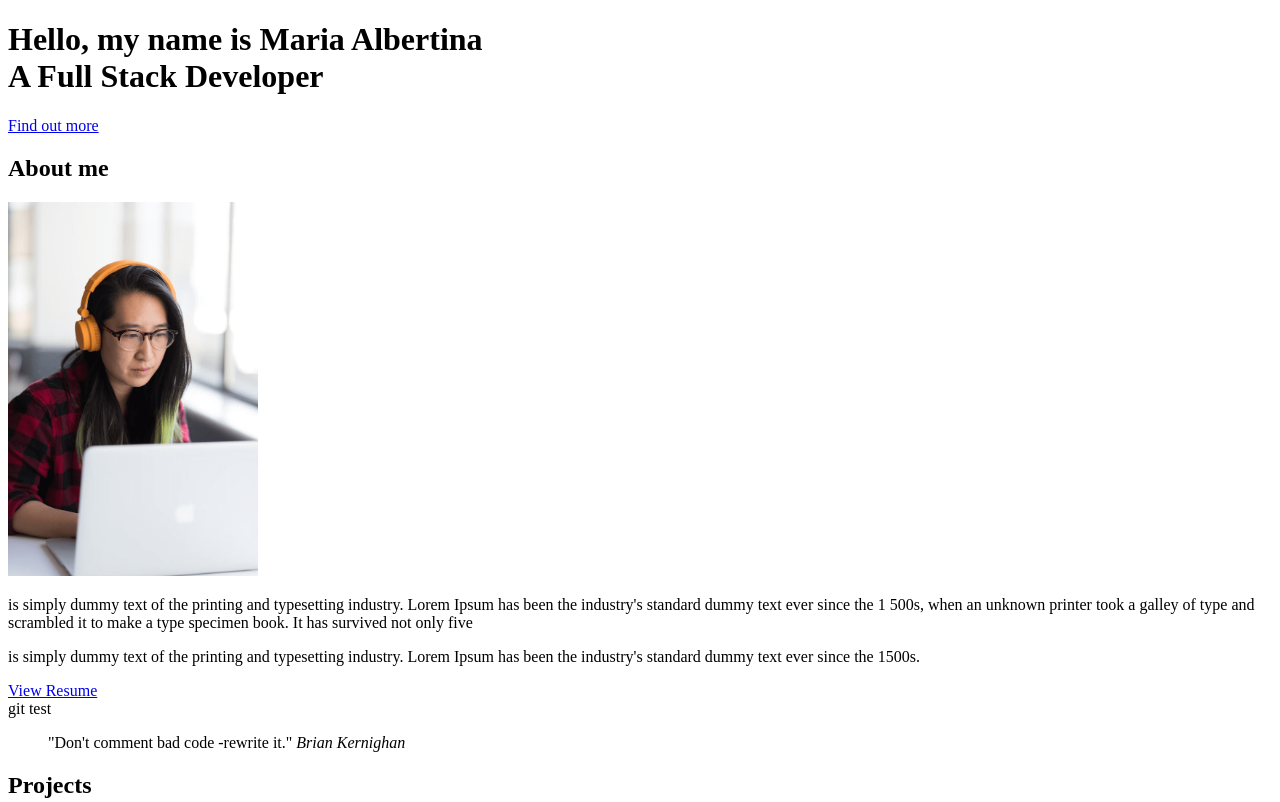
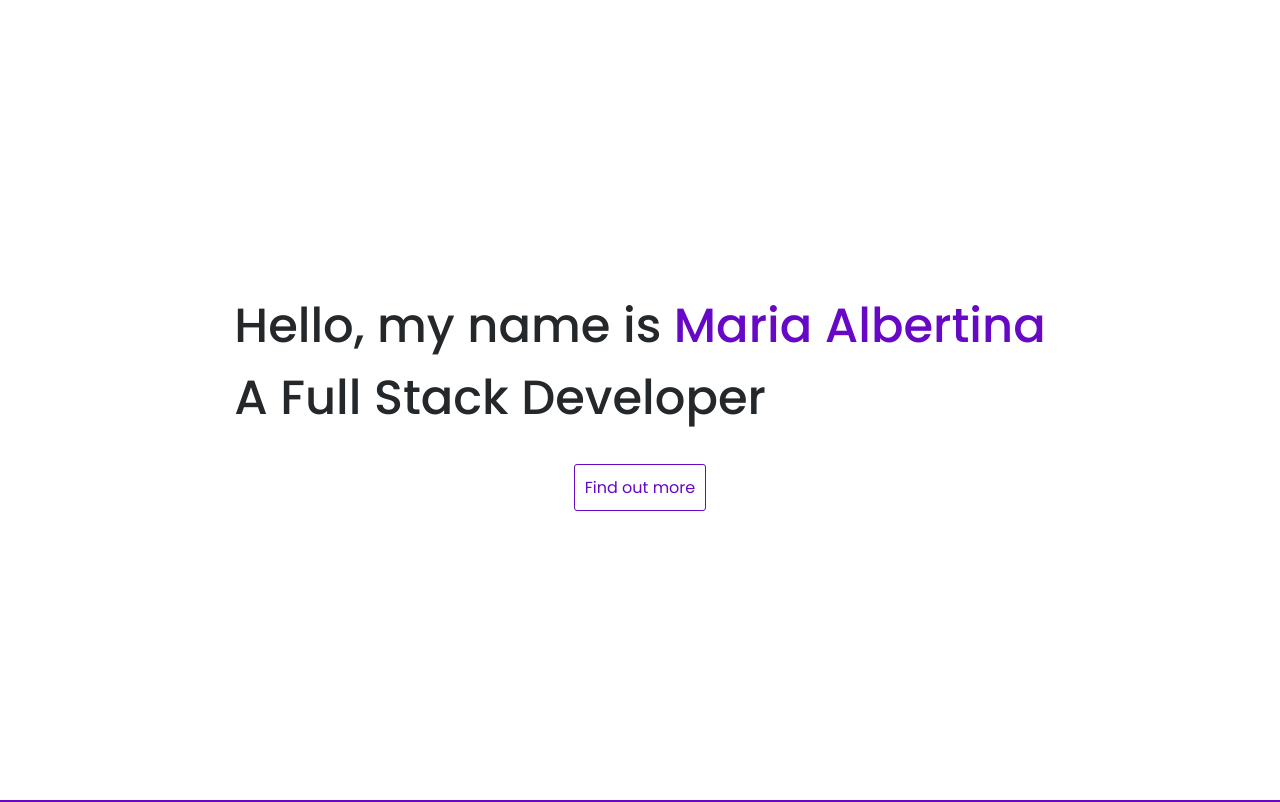
Before and after one commit to ntb-arenas/ntb-arenas.github.io, a plain HTML site: page index.html in a window 1280 px wide. Shown: the top 802 px of the page. Drawn offline with Linux system fonts and the light colour scheme.

Commit message:
add styles, update classes

```diff
--- a/index.html
+++ b/index.html
@@ -7,7 +7,7 @@
     <title>Maria Portfolio</title>
 
     <!-- link stylesheets -->
-    <!-- <link rel="stylesheet" href="./styles/styles.css" /> -->
+    <link rel="stylesheet" href="./styles/styles.css" />
 
     <!-- import fonts -->
     <link rel="preconnect" href="https://fonts.googleapis.com" />
@@ -16,16 +16,16 @@
   </head>
   <body>
     <header>
-      <h1>
-        Hello, my name is <span>Maria Albertina</span><br />
+      <h1 class="title">
+        Hello, my name is <span class="title-name">Maria Albertina</span><br />
         A Full Stack Developer
       </h1>
-      <a href="#">Find out more</a>
+      <a href="#about" class="title-button">Find out more</a>
     </header>
 
     <main>
-      <section>
-        <h2>About me</h2>
+      <section class="about-container" id="about">
+        <h2 class="about-title">About me</h2>
         <div>
           <img src="./img/unsplash.png" width="250" alt="" />
           <p>
--- a/styles/styles.css
+++ b/styles/styles.css
@@ -6,10 +6,24 @@
 
 * {
   font-family: "Poppins", sans-serif;
+  padding: 0;
+  margin: 0;
+  scroll-behavior: smooth;
+}
+
+header {
+  display: flex;
+  justify-content: center;
+  align-items: center;
+  flex-direction: column;
+  height: 100vh;
 }
 
 .title {
   color: var(--color-text-primary);
+  font-weight: 500;
+  font-size: 48px;
+  line-height: 72px;
 }
 
 .title-name {
@@ -19,7 +33,28 @@
 .title-button {
   border: 1px solid var(--color-brand);
   border-radius: 3px;
-  padding: 10px;
   color: var(--color-brand);
   text-decoration: none;
+  padding: 10px;
+  margin-top: 30px;
+  transition: 0.3s;
 }
+
+.title-button:hover {
+  background-color: var(--color-brand);
+  color: #fff;
+}
+
+.about-container {
+  background-color: var(--color-brand);
+  color: #fff;
+  padding: 10px 25px 50px 25px;
+  clip-path: polygon(0 0, 100% 0, 100% 80%, 0 100%);
+  height: 80vh;
+}
+
+.about-title {
+  text-align: center;
+  font-weight: 500;
+  font-size: 32px;
+}
```
